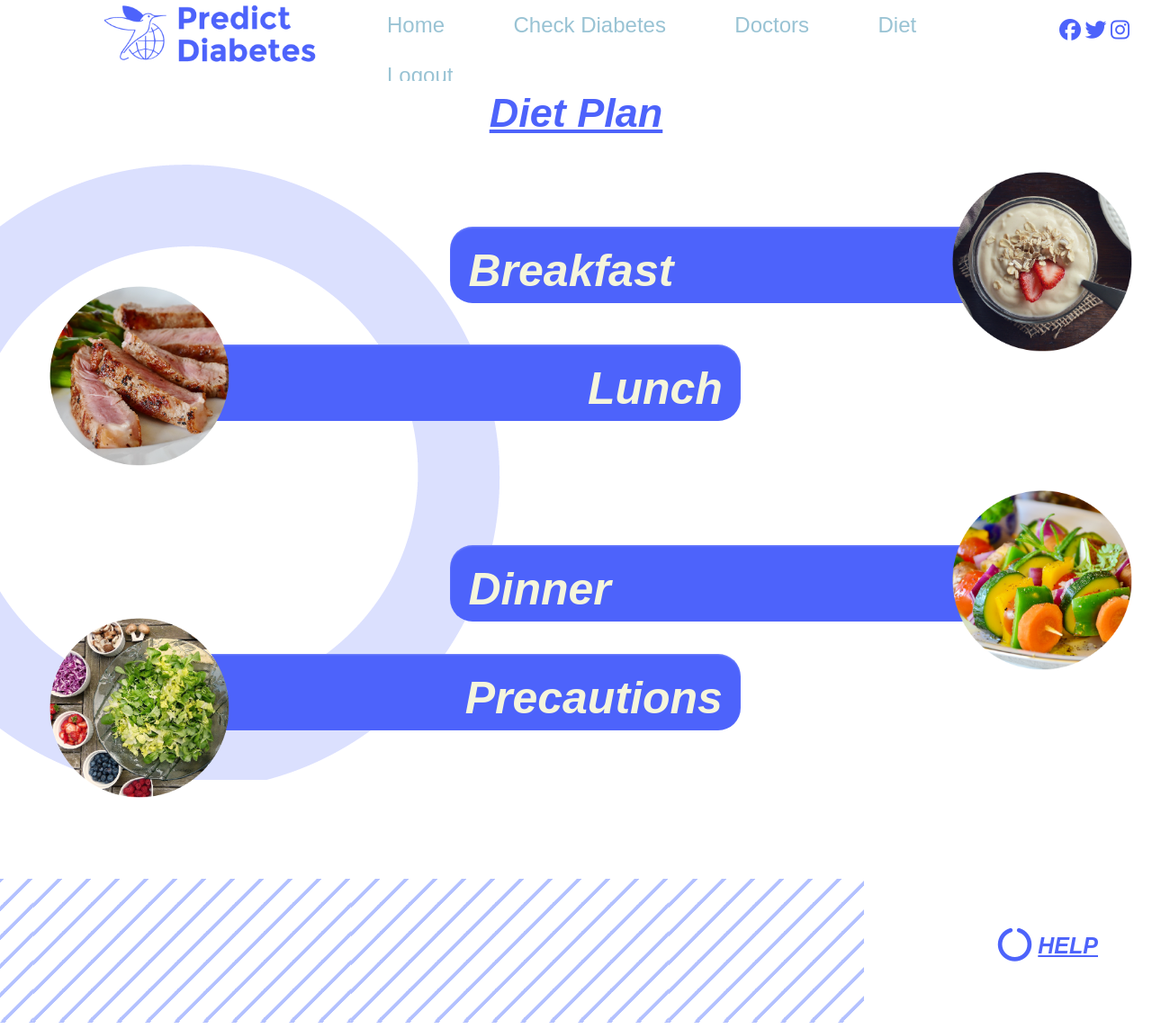
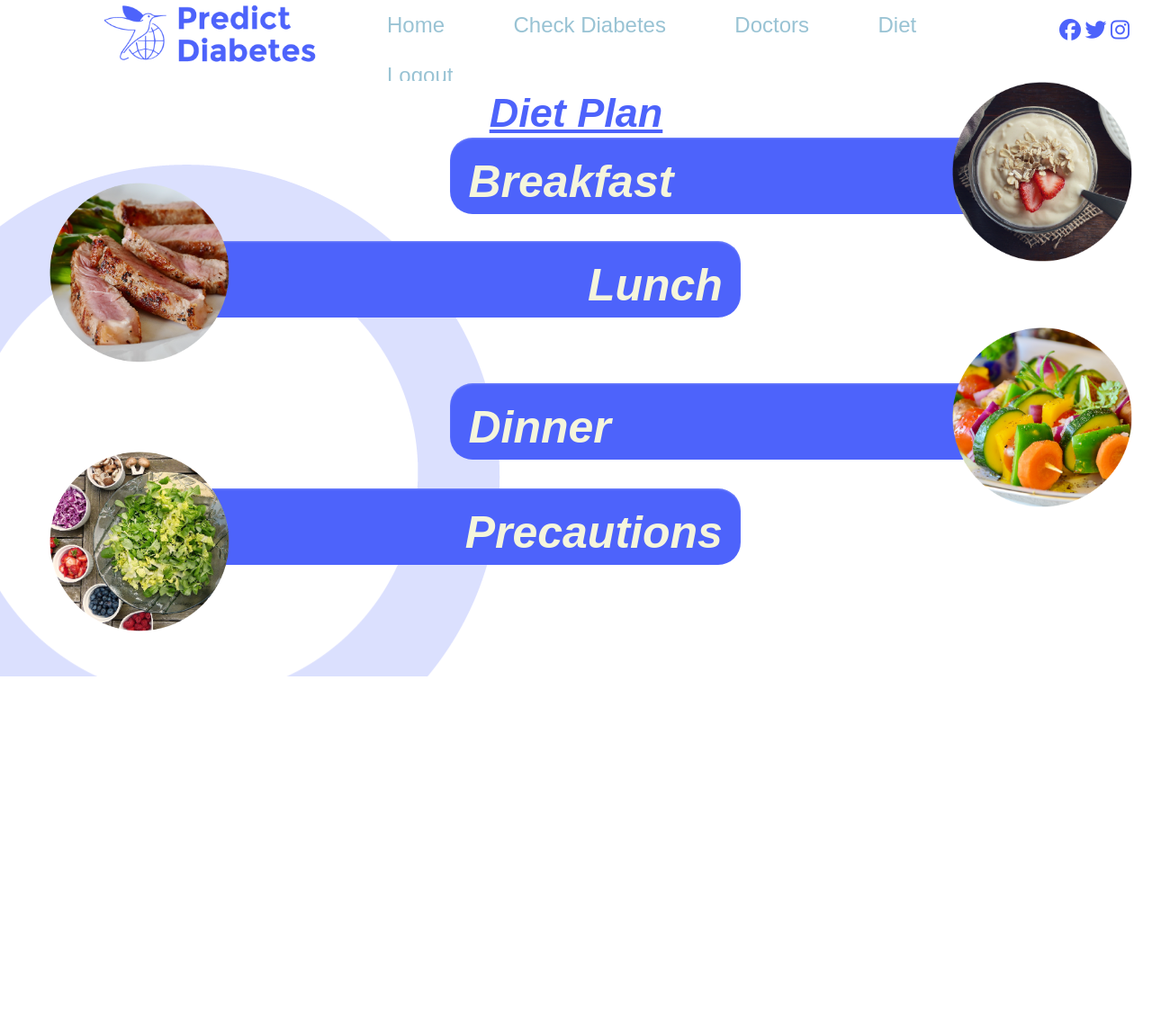
Before and after one commit to youssefkhaled20190/Diabetes-prediction-system, a Flask app: page /dietandprecautions in a window 1280 px wide. Shown: the whole page at 90% size. After the commit the page ends 752 px from the top, so only its background shows below. Run offline with Flask 3, Linux system fonts and the light colour scheme; a user stored in the database is signed in; parts of the project's set-up code (start-up, migrations or seed data) failed here and were passed over; some libraries are stand-ins or nearby versions.

Commit message:
update diet and comment footer

```diff
--- a/website/static/css/diet.css
+++ b/website/static/css/diet.css
@@ -8,7 +8,7 @@
   background-repeat: repeat;
   object-fit: cover;
   margin-top: 2%;
-
+  padding-top: 6%;
 }
 /* title*/
 .title{
@@ -34,8 +34,8 @@ flex-shrink: 1;
   float: right;
 width:  812px;
 height: 239px;
-padding-top: 66px;
 margin: auto;
+margin-top: -110px;
 margin-right: 0;
 }
 
@@ -169,7 +169,7 @@ background-color: beige;
   height: 214px;
   margin-right: 299px;
   margin-left: -72px;
-margin-top: -99px;
+margin-top: -180px;
 }
 
 #lunch-btn{
@@ -275,7 +275,6 @@ background-color: beige;
     float: right;
 width:  812px;
 height: 239px;
-padding-top: 66px;
 margin: auto;
 margin-right: 0;
 margin-bottom: 99px;
@@ -377,7 +376,6 @@ background-color: beige;
   float: left;
 width: 812px;
 height: 250px;
-padding-top: 70px;
 margin-top: -253px;
 margin-right: 299px;
 margin-left: -72px;
--- a/website/static/css/main.css
+++ b/website/static/css/main.css
@@ -117,7 +117,7 @@ font-weight: bolder;
   .site-main{
     grid-area: main;
   }
-
+/*
   .site-footer{
     grid-area: footer;
     width: auto;
@@ -126,7 +126,7 @@ font-weight: bolder;
     margin-top:0%;
   }
   .site-footer img{
-    padding-top: 100px;
+    padding-top: 3px;
    width:auto;
     height: auto;
   float: left;
@@ -134,7 +134,7 @@ font-weight: bolder;
   margin-bottom: 0px;
   }
   .site-footer .help{
-    padding-top: 100px;
+    padding-top: 3px;
     color:#4D63FB;
     float: right;
     position: relative;
@@ -145,3 +145,5 @@ font-weight: bolder;
     font-size: 25px;
     font-weight: bold;
   }
+
+*/
--- a/website/templates/base.html
+++ b/website/templates/base.html
@@ -88,6 +88,8 @@
     {% endblock %}
 
   </main>
+
+  <!--
   <footer class=" child site-footer">
     <img src="static/1Artboard 1.png">
     <div class="help">
@@ -95,7 +97,7 @@
       <u>HELP</u>
           </div>
 </footer>
-
+-->
 </div>
 
   <!-- <script src="https://code.jquery.com/jquery-3.2.1.slim.min.js"
```
